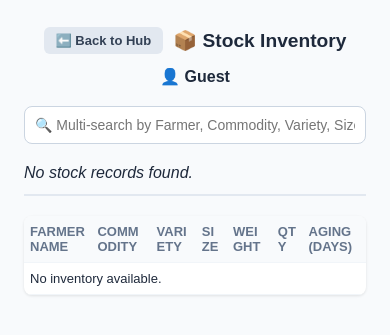
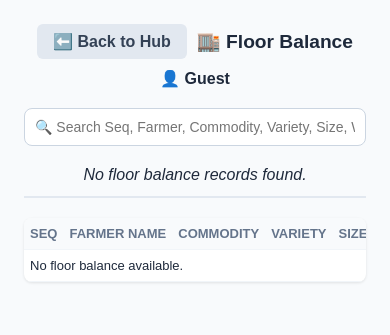
Before and after one commit to subtroprsa-art/jouba_app, a Flask app: template templates/floor_balance.html in a window 390 px wide. Shown: the top 335 px of the page. Run offline with Flask 3, Linux system fonts and the light colour scheme; the template is opened without the code that fills it, so the values that code supplies are empty; some libraries are stand-ins or nearby versions.

Commit message:
Reverted floor_balance.html to confirmed working version

```diff
--- a/templates/floor_balance.html
+++ b/templates/floor_balance.html
@@ -2,11 +2,11 @@
 <html lang="en">
 <head>
   <meta charset="UTF-8">
-  <title>Stock Inventory - JDW Fresh</title>
+  <title>Floor Balance - JDW Fresh</title>
   <meta name="viewport" content="width=device-width, initial-scale=1.0, maximum-scale=1.0, user-scalable=no">
   <style>
     body { font-family: sans-serif; background: #f8fafc; padding: 24px; margin: 0; color: #1e293b; }
-    .nav { margin-bottom: 20px; display: flex; justify-content: space-between; align-items: center; }
+    .nav { margin-bottom: 20px; display: flex; justify-content: space-between; align-items: center; flex-wrap: wrap; gap: 10px; }
     .btn-back { background: #e2e8f0; color: #334155; padding: 8px 16px; text-decoration: none; border-radius: 6px; font-weight: bold; }
 
     .search-box { width: 100%; padding: 12px 16px; font-size: 15px; border: 1px solid #cbd5e1; border-radius: 8px; margin-bottom: 20px; box-sizing: border-box; }
@@ -17,59 +17,40 @@
     .tab-btn:hover { background: #f1f5f9; }
     .tab-btn.active { background: #0284c7; color: white; border-color: #0284c7; box-shadow: 0 2px 6px rgba(2, 132, 199, 0.4); }
 
+    /* MOBILE RESPONSIVE FIXES */
+    @media (max-width: 600px) {
+        .nav { justify-content: center; text-align: center; }
+        h2 { font-size: 1.2rem; margin: 5px 0; }
+        .tab-btn { padding: 8px 12px; font-size: 13px; }
+        table th, table td { padding: 8px 6px; font-size: 13px; word-break: break-word; }
+        table { display: block; overflow-x: auto; white-space: nowrap; }
+        .search-box { font-size: 14px; padding: 10px; }
+        .salesmen-tabs { justify-content: center; }
+    }
+
     table { width: 100%; border-collapse: collapse; background: white; border-radius: 8px; overflow: hidden; box-shadow: 0 1px 3px rgba(0,0,0,0.1); }
     th, td { padding: 12px 16px; text-align: left; border-bottom: 1px solid #f1f5f9; }
     th { background: #f8fafc; font-size: 12px; text-transform: uppercase; color: #64748b; }
 
     .badge-old { background: #fee2e2; color: #991b1b; padding: 4px 8px; border-radius: 4px; font-weight: bold; font-size: 12px; display: inline-block; }
     .badge-fresh { background: #dcfce7; color: #166534; padding: 4px 8px; border-radius: 4px; font-weight: bold; font-size: 12px; display: inline-block; }
-    /* MOBILE RESPONSIVE FIXES */
-    @media (max-width: 600px) {
-        .nav, .header {
-            flex-wrap: wrap;
-            justify-content: center;
-            gap: 10px;
-            text-align: center;
-        }
-        h2 {
-            font-size: 1.2rem;
-            margin: 5px 0;
-        }
-        .btn-back {
-            padding: 6px 12px;
-            font-size: 13px;
-        }
-        .tab-btn {
-            padding: 8px 12px;
-            font-size: 13px;
-        }
-        table th, table td {
-            padding: 8px 6px;
-            font-size: 13px;
-            word-break: break-word;
-        }
-        /* Fix the search bar on mobile */
-        .search-box {
-            font-size: 14px;
-            padding: 10px;
-        }
-    }
   </style>
 </head>
 <body>
   <div class="nav">
     <a href="/dashboard" class="btn-back">⬅️ Back to Hub</a>
-    <h2>📦 Stock Inventory</h2>
+    <h2>🏬 Floor Balance</h2>
     <span style="font-weight: bold;">👤 {{ user_name }}</span>
   </div>
 
-  <input type="text" id="search-bar" class="search-box" placeholder="🔍 Multi-search by Farmer, Commodity, Variety, Size, Weight..." onkeyup="filterInventory()">
+  <input type="text" id="search-bar" class="search-box" placeholder="🔍 Search Seq, Farmer, Commodity, Variety, Size, Weight..." onkeyup="filterInventory()">
 
   <div id="salesmen-tabs" class="salesmen-tabs"></div>
 
   <table>
     <thead>
       <tr>
+        <th>Seq</th>
         <th>Farmer Name</th>
         <th>Commodity</th>
         <th>Variety</th>
@@ -80,18 +61,18 @@
       </tr>
     </thead>
     <tbody id="inventory-tbody">
-      <tr><td colspan="7">Loading stock...</td></tr>
+      <tr><td colspan="8">Loading floor balance...</td></tr>
     </tbody>
   </table>
 
   <script>
-    const invType = 'stock'; // Use 'floor' in floor_balance.html
+    const invType = 'floor';
     let fullInventoryData = {};
     let activeSalesman = null;
 
     async function loadInventory() {
       const tbody = document.getElementById('inventory-tbody');
-      tbody.innerHTML = '<tr><td colspan="7">Loading inventory data...</td></tr>';
+      tbody.innerHTML = '<tr><td colspan="8">Loading floor balance data...</td></tr>';
 
       try {
         const res = await fetch(`/api/inventory/${invType}`);
@@ -100,7 +81,7 @@
 
         renderSalesmenTabs();
       } catch (err) {
-        tbody.innerHTML = '<tr><td colspan="7">Error loading inventory data.</td></tr>';
+        tbody.innerHTML = '<tr><td colspan="8">Error loading floor balance data.</td></tr>';
       }
     }
 
@@ -110,15 +91,23 @@
 
       const salesmen = Object.keys(fullInventoryData);
       if (salesmen.length === 0) {
-        container.innerHTML = '<em>No stock records found.</em>';
-        document.getElementById('inventory-tbody').innerHTML = '<tr><td colspan="7">No inventory available.</td></tr>';
+        container.innerHTML = '<em>No floor balance records found.</em>';
+        document.getElementById('inventory-tbody').innerHTML = '<tr><td colspan="8">No floor balance available.</td></tr>';
         return;
       }
 
       salesmen.forEach((sm, index) => {
         const btn = document.createElement('button');
         btn.className = `tab-btn ${index === 0 ? 'active' : ''}`;
-        btn.innerText = `👤 ${sm} (${fullInventoryData[sm].length})`;
+
+        // Show total quantity, not row count
+        const items = fullInventoryData[sm];
+        let totalStock = 0;
+        items.forEach(item => {
+          totalStock += item.qty;
+        });
+
+        btn.innerText = `👤 ${sm} (${totalStock.toLocaleString()})`;
         btn.onclick = () => selectSalesman(sm, btn);
         container.appendChild(btn);
       });
@@ -140,12 +129,12 @@
       const query = document.getElementById('search-bar').value.toLowerCase().trim();
 
       const filtered = items.filter(item => {
-        const searchStr = `${item.farmer} ${item.commodity} ${item.variety} ${item.size} ${item.pack_weight}`.toLowerCase();
+        const searchStr = `${item.seq_nr} ${item.farmer_name} ${item.commodity} ${item.variety} ${item.size} ${item.pack_weight}`.toLowerCase();
         return searchStr.includes(query);
       });
 
       if (filtered.length === 0) {
-        tbody.innerHTML = '<tr><td colspan="7">No matching inventory items found.</td></tr>';
+        tbody.innerHTML = '<tr><td colspan="8">No matching floor items found.</td></tr>';
         return;
       }
 
@@ -158,12 +147,13 @@
 
         html += `
           <tr style="${isOld ? 'background-color: #fff1f2;' : ''}">
-           <td><strong>${item.farmer_name}</strong></td>
+            <td><strong>${item.seq_nr || '-'}</strong></td>
+            <td><strong>${item.farmer_name}</strong></td>
             <td>${item.commodity}</td>
             <td>${item.variety}</td>
             <td>${item.size}</td>
             <td>${item.pack_weight}</td>
-            <td><strong>${item.qty}</strong></td>
+            <td><strong>${item.qty.toLocaleString()}</strong></td>
             <td>${ageBadge}</td>
           </tr>
         `;
```
